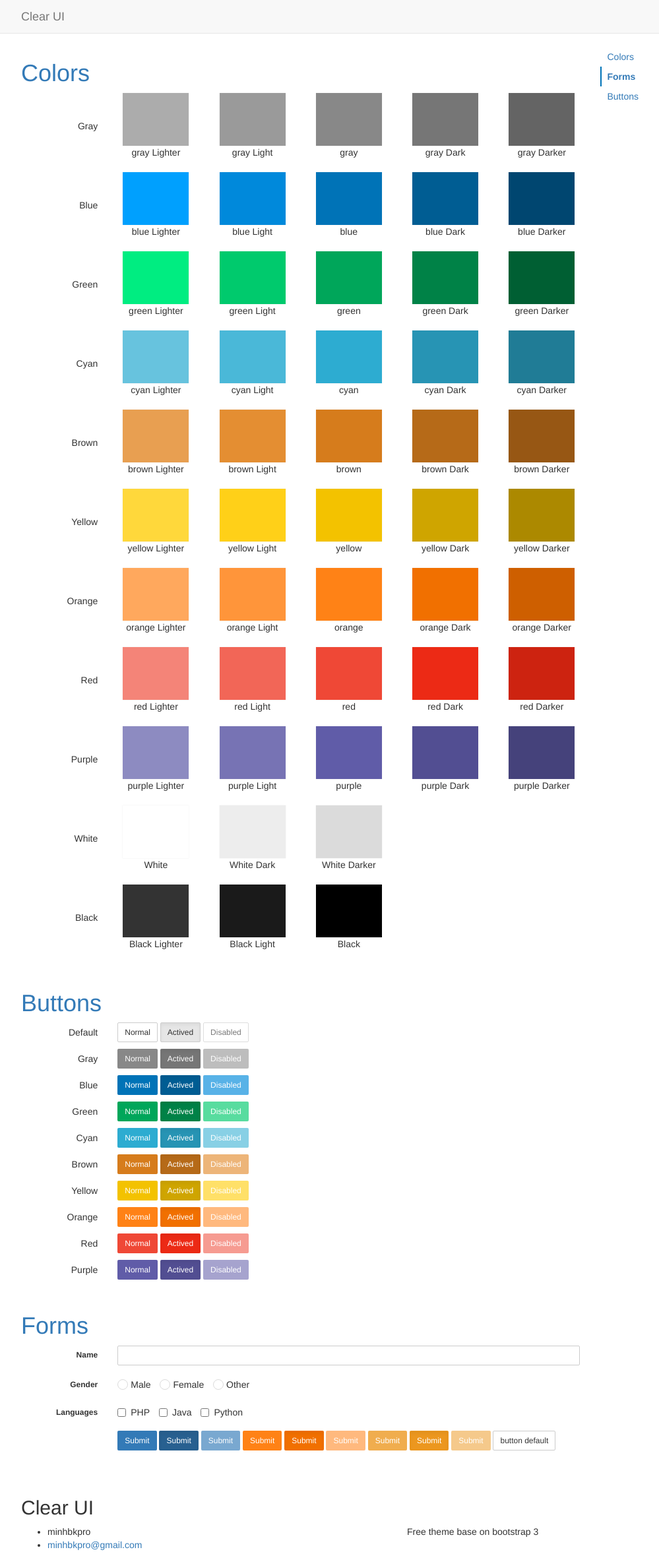
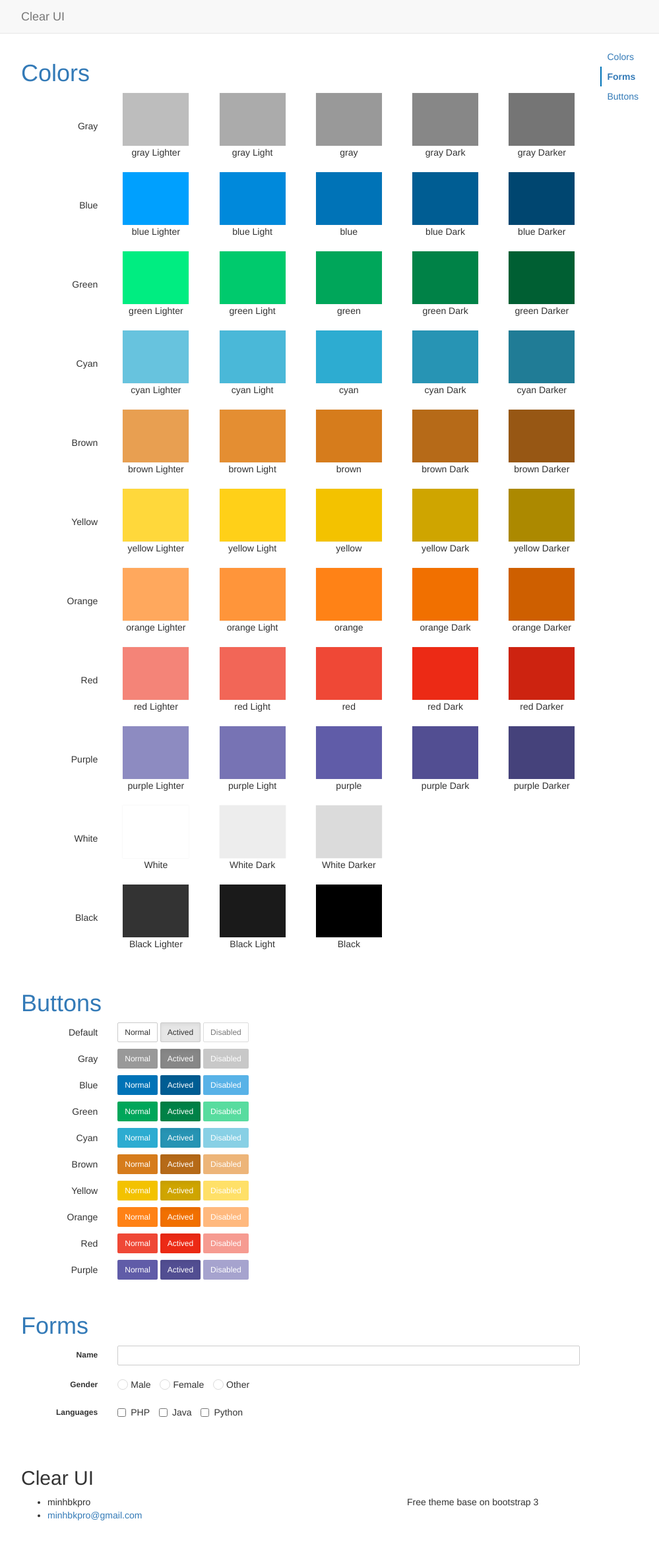
Before and after one commit to minhbkpro/clear-ui, a Jekyll site: the page built from docs/index.html, in a window 1280 px wide. Shown: the whole page at 66% size, without its empty margins (38-1037 px from the left). Built offline with Jekyll 4.4.1, drawn with Linux system fonts in a browser that asks for light colours; nearby versions of some CDN libraries; library files that are not in the unit come from our copies; after the commit the page ends 2317 px from its top, so only the background shows below that.

Commit message:
fix some code

```diff
--- a/docs/_includes/forms.html
+++ b/docs/_includes/forms.html
@@ -29,19 +29,5 @@
         </div>
       </div>
     </div>
-    <div class="form-group form-group-sm">
-      <div class="col-sm-10 col-sm-offset-2">
-        <button class="btn btn-sm btn-primary" type="button">Submit</button>
-        <button class="btn btn-sm btn-primary active" type="button">Submit</button>
-        <button class="btn btn-sm btn-primary disabled" type="button">Submit</button>
-        <button class="btn btn-sm btn-orange" type="button">Submit</button>
-        <button class="btn btn-sm btn-orange active" type="button">Submit</button>
-        <button class="btn btn-sm btn-orange disabled" type="button">Submit</button>
-        <button class="btn btn-sm btn-warning" type="button">Submit</button>
-        <button class="btn btn-sm btn-warning active" type="button">Submit</button>
-        <button class="btn btn-sm btn-warning disabled" type="button">Submit</button>
-        <button class="btn btn-sm btn-default" type="button">button default</button>
-      </div>
-    </div>
   </form>
 </section>
--- a/sass/buttons.scss
+++ b/sass/buttons.scss
@@ -18,7 +18,11 @@
 }
 
 .btn-default {
-  border-color: #ccc !important;
+  border-color: #cacaca !important;
+
+  &:hover {
+    background-color: $color-white-dark;
+  }
 }
 
 @each $name, $colors in $colors-map {
--- a/sass/variables.scss
+++ b/sass/variables.scss
@@ -1,5 +1,5 @@
 // defined color
-$color-gray: #888;
+$color-gray: #999;
 $color-gray-dark: darken($color-gray, 7%);
 $color-gray-darker: darken($color-gray, 14%);
 $color-gray-light: lighten($color-gray, 7%);
```
